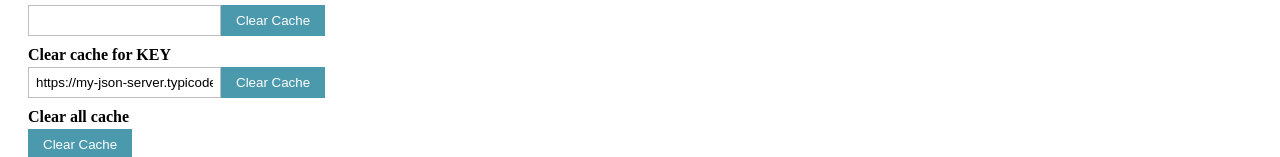
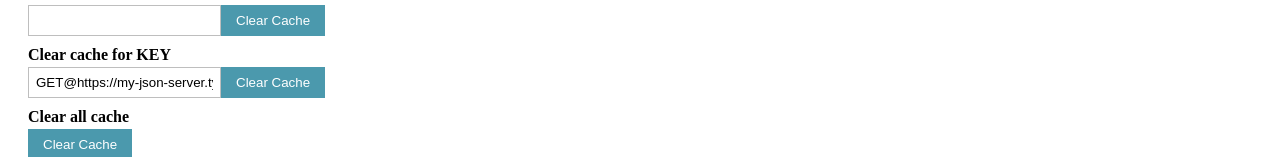
Before and after one commit to nigrosimone/ng-http-caching, an Angular app: page / in a window 1280 px wide. Shown: the part 396-553 px from the top of the page. Built offline with nearby package versions, Linux system fonts and the light colour scheme.

Commit message:
update deps

```diff
--- a/projects/ng-http-caching-demo/src/app/app.component.html
+++ b/projects/ng-http-caching-demo/src/app/app.component.html
@@ -37,7 +37,7 @@
     </li>
     <li>
       <label>Clear cache for KEY</label>
-      <input type="text" [(ngModel)]="url" />
+      <input type="text" [(ngModel)]="key" />
       <button (click)="clearCacheByKey()">Clear Cache</button>
     </li>
     <li>
--- a/projects/ng-http-caching-demo/src/app/app.component.ts
+++ b/projects/ng-http-caching-demo/src/app/app.component.ts
@@ -22,6 +22,7 @@ interface CachedKey {
 })
 export class AppComponent implements OnInit, OnDestroy {
   public url = 'https://my-json-server.typicode.com/typicode/demo/db';
+  public key = 'GET@' + this.url;
   public tag = '';
   public regex = '';
   public cachedKeys: CachedKey[] = [];
@@ -88,7 +89,7 @@ export class AppComponent implements OnInit, OnDestroy {
   }
 
   clearCacheByKey(): void {
-    this.ngHttpCachingService.clearCacheByKey(this.url);
+    this.ngHttpCachingService.clearCacheByKey(this.key);
     this.updateCachedKeys();
   }
 
--- a/projects/ng-http-caching/package.json
+++ b/projects/ng-http-caching/package.json
@@ -1,6 +1,6 @@
 {
   "name": "ng-http-caching",
-  "version": "15.0.3",
+  "version": "15.2.0",
   "description": "Cache for HTTP requests in Angular application.",
   "repository": {
     "type": "git",
```
Also changed, not shown: package.json (+28 -28 lines), 1 other file (tests, documents, lock files or other folders).
